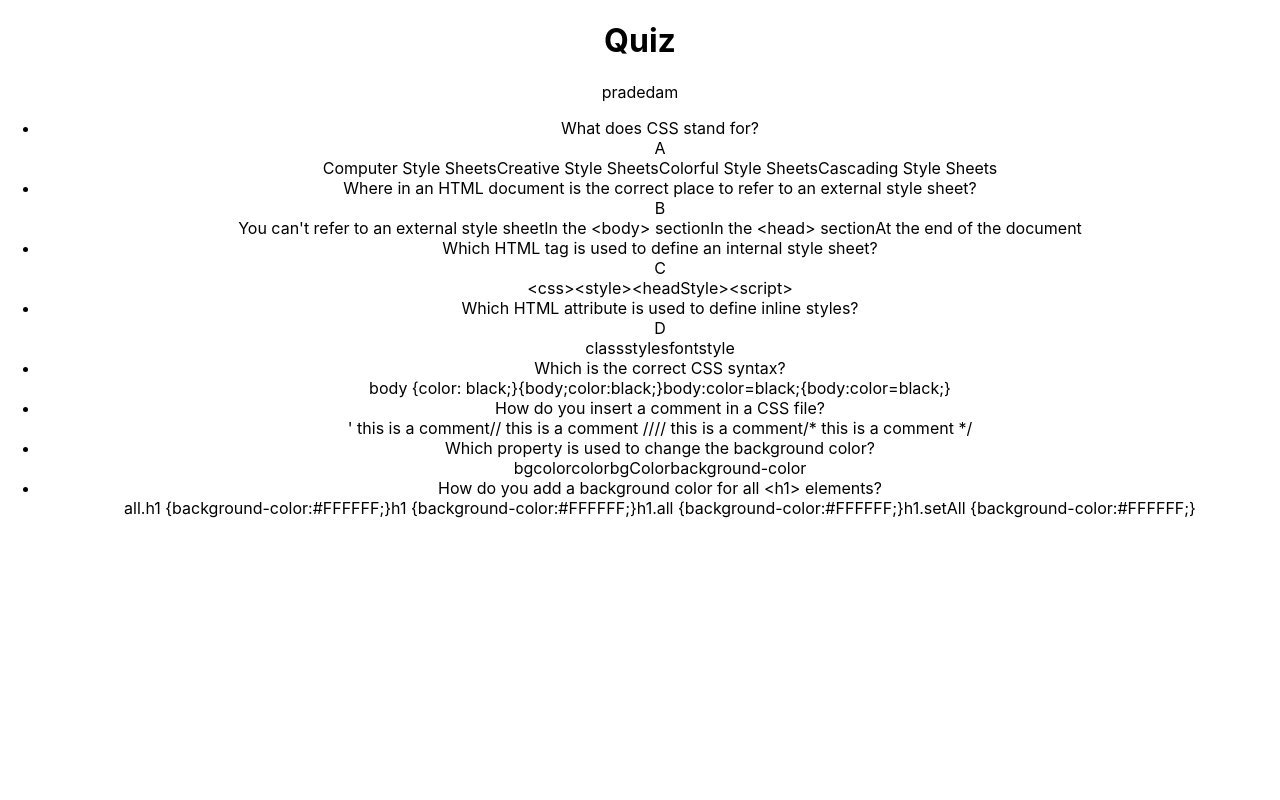
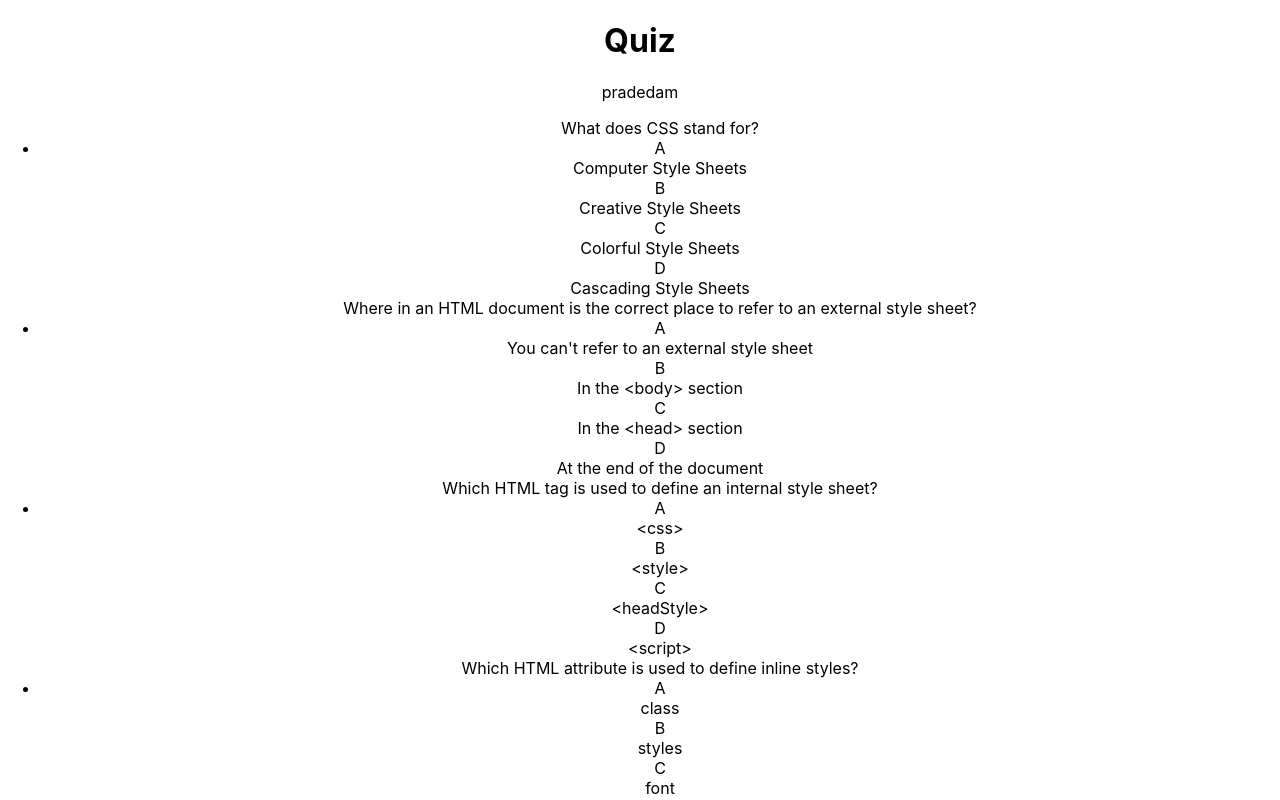
Before and after one commit to lauraMeiz/myquiz, a React (Create React App) app: page / in a window 1280 px wide. Shown: the top 800 px of the page. Built offline with nearby package versions, Linux system fonts and the light colour scheme.

Commit message:
letterMapping commit

```diff
--- a/src/App.css
+++ b/src/App.css
@@ -36,3 +36,6 @@
     transform: rotate(360deg);
   }
 }
+.letters {
+  background-color: #61dafb;
+}
--- a/src/Components/Answer.jsx
+++ b/src/Components/Answer.jsx
@@ -1,15 +1,24 @@
 import data from "../data";
 import { shuffleAnswers } from "../helper.js";
-export default function Answer({ data, i }) {
+export default function Answer({ question, i }) {
   const letterMapping = ["A", "B", "C", "D"];
   //   const unshuffledAnswers = [data.correctAnswer, ...data.incorrectAnswers];
-
+  const answers = shuffleAnswers(question);
   return (
     <>
       <li>
-        <div>{data.question}</div>
-        <div className="answer-letter">{letterMapping[i]}</div>
-        <div>{shuffleAnswers(data)}</div>
+        <div>
+          {" "}
+          {console.log(answers)}
+          <div>
+            {answers.map((m, i) => (
+              <>
+                <div>{letterMapping[i]}</div>
+                <div>{m}</div>
+              </>
+            ))}
+          </div>
+        </div>
       </li>
     </>
   );
--- a/src/Components/QuestionsList.jsx
+++ b/src/Components/QuestionsList.jsx
@@ -4,6 +4,8 @@ import Answer from "./Answer";
 export default function Questions() {
   //   const [questions, setQuestions] = useState([data]);
   //   const [data,setData]=useState([])
+  //   const letterMapping = ["A", "B", "C", "D"];
+
   // s
   let i;
   return (
@@ -11,9 +13,11 @@ export default function Questions() {
       <div>pradedam</div>
 
       <ul>
-        {data.map((data, i) => (
+        {data.map((question, i) => (
           <>
-            <Answer key={i} data={data} i={i}></Answer>
+            <div>{question.question}</div>
+
+            <Answer key={i} question={question} i={i}></Answer>
           </>
         ))}
       </ul>
```
